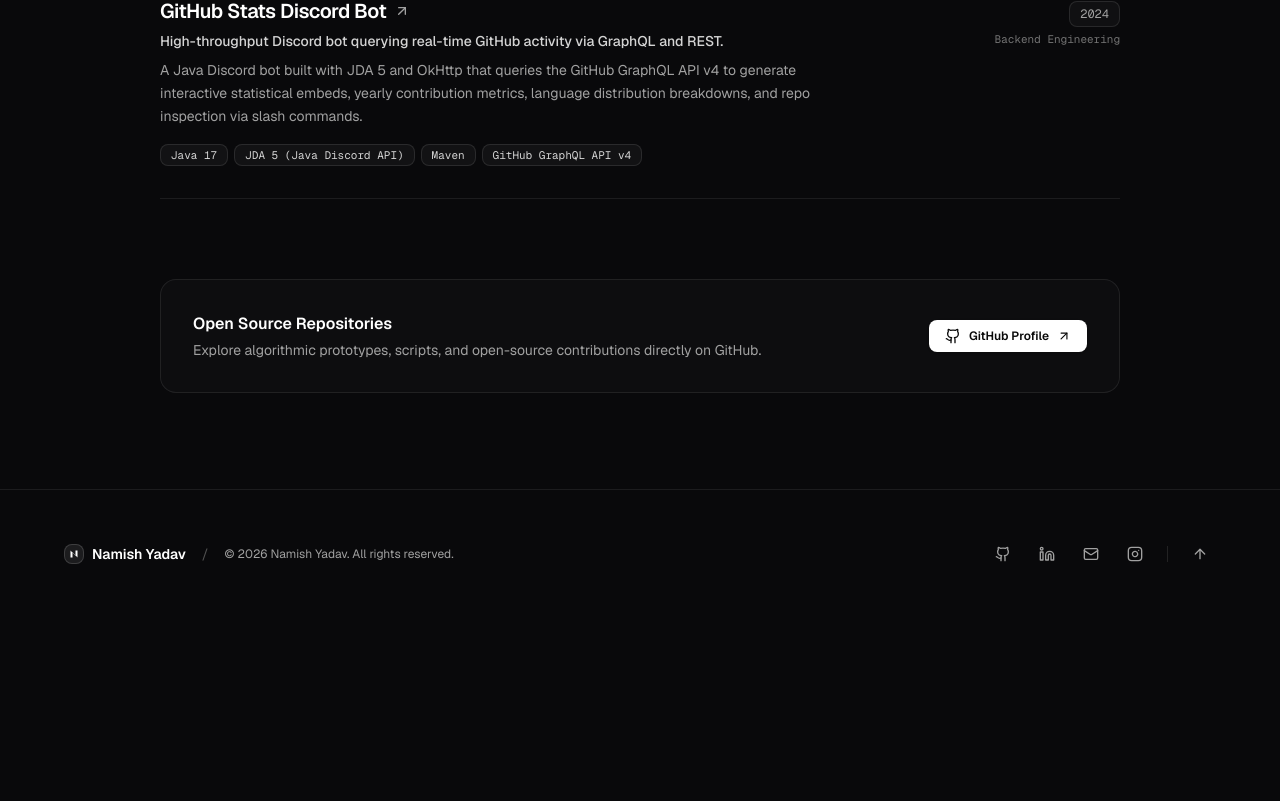
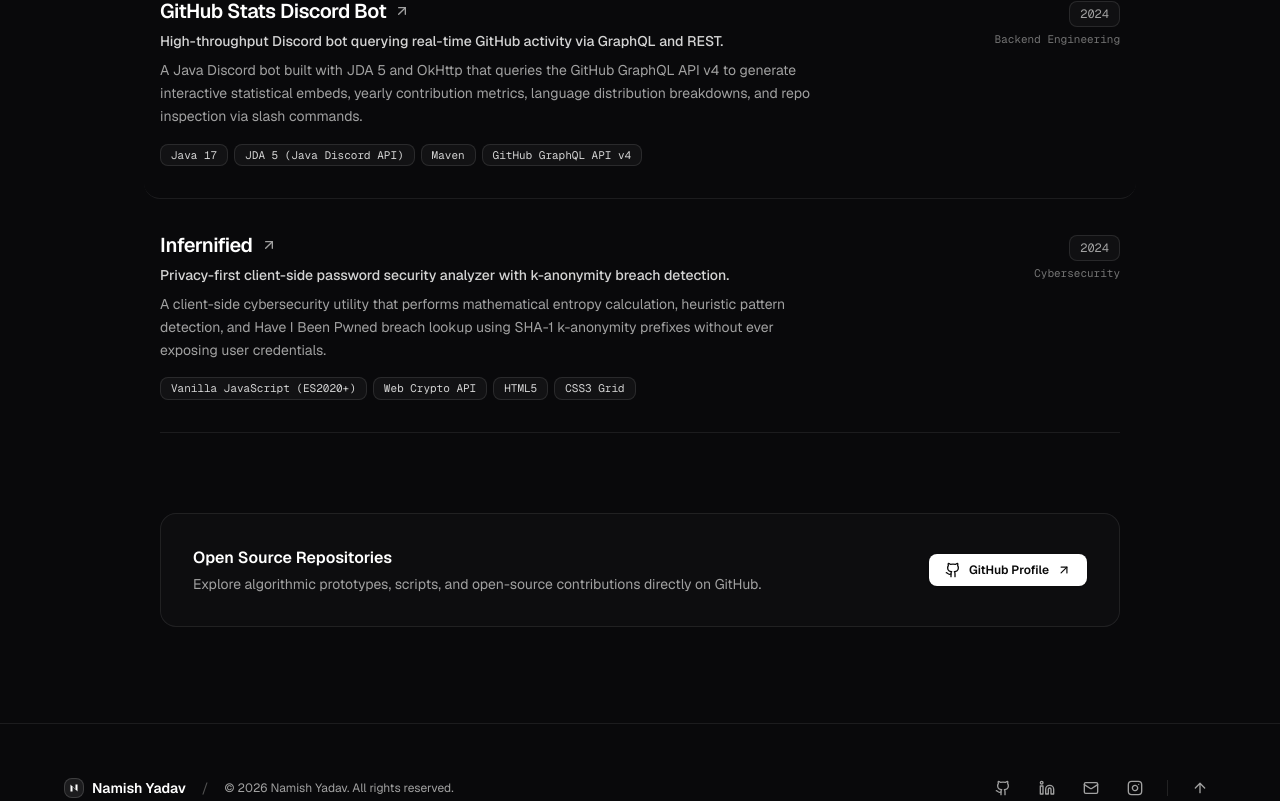
Before and after one commit to p3xz/main-portfolio, a Next.js app: page /projects in a window 1280 px wide. Shown: the part 1142-1943 px from the top of the page. Before the commit the page ends 1760 px from the top, so only its background shows below. Built offline with nearby package versions, Linux system fonts and the light colour scheme.

Commit message:
feat(infernified): add Infernified password security analyzer case study with preview screenshot

```diff
--- a/components/sections/ProjectsSection.tsx
+++ b/components/sections/ProjectsSection.tsx
@@ -19,7 +19,7 @@ export default function ProjectsSection() {
             </h2>
           </div>
           <p className="text-neutral-400 text-sm sm:text-base max-w-md leading-relaxed">
-            Case studies covering developer tools, real-time distributed state synchronization, and graphics pipelines.
+            Case studies covering motorcycle telemetry, sandboxed code execution, client-side offline engines, Discord bots, and cryptography.
           </p>
         </div>
 
--- a/data/projects.ts
+++ b/data/projects.ts
@@ -146,4 +146,35 @@ export const projects: Project[] = [
       },
     ],
   },
+  {
+    slug: "infernified",
+    title: "Infernified",
+    tagline: "Privacy-first client-side password security analyzer with k-anonymity breach detection.",
+    description: "A client-side cybersecurity utility that performs mathematical entropy calculation, heuristic pattern detection, and Have I Been Pwned breach lookup using SHA-1 k-anonymity prefixes without ever exposing user credentials.",
+    year: "2024",
+    category: "Cybersecurity & Web Cryptography",
+    role: "Security & Frontend Engineer",
+    link: "/projects/infernified",
+    liveUrl: "https://p3xz.github.io/infernified/",
+    githubUrl: "https://github.com/p3xz/infernified",
+    image: "/projects/infernified.png",
+    technologies: ["Vanilla JavaScript (ES2020+)", "Web Crypto API", "HTML5", "CSS3 Grid", "HIBP Pwned Passwords API", "K-Anonymity"],
+    overview: "Infernified is an educational password vulnerability analyzer built around zero-trust client privacy. Rather than transmitting raw passwords or full hashes to third-party verification servers, all analysis is performed locally in the browser, with external breach checking restricted strictly to mathematical 5-character SHA-1 prefix ranges.",
+    architecture: "Engineered using native Web Crypto API (SubtleCrypto) to generate SHA-1 digests locally. The first 5 hexadecimal characters are transmitted to the Have I Been Pwned Pwned Passwords range API, which returns hundreds of matching hash suffixes that are then compared locally against the remainder of the client hash.",
+    decisions: "Adopted k-anonymity range lookups to make it mathematically impossible for any intermediate observer or the HIBP API itself to reconstruct the analyzed password. Relies exclusively on crypto.getRandomValues() for cryptographically unguessable password generation rather than pseudo-random generators.",
+    features: [
+      {
+        title: "K-Anonymity Breach Verification",
+        description: "Transmits only a 5-character hash prefix to HIBP, downloading hash suffix candidates and performing the match calculation entirely inside the browser.",
+      },
+      {
+        title: "Deterministic Entropy & Pattern Scorer",
+        description: "Computes pool-based Shannon entropy approximations and evaluates sequential digits, keyboard paths, and repeated substring patterns.",
+      },
+      {
+        title: "Cryptographic Password Generator",
+        description: "Generates custom entropy-balanced character sequences using the browser's native crypto.getRandomValues() system API.",
+      },
+    ],
+  },
 ];
```
Also changed, not shown: public/projects/infernified.png (added).
